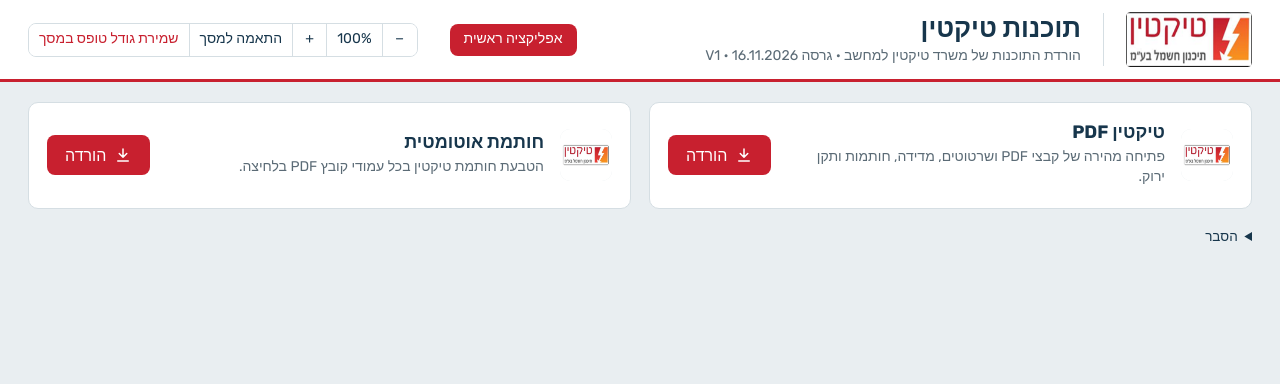
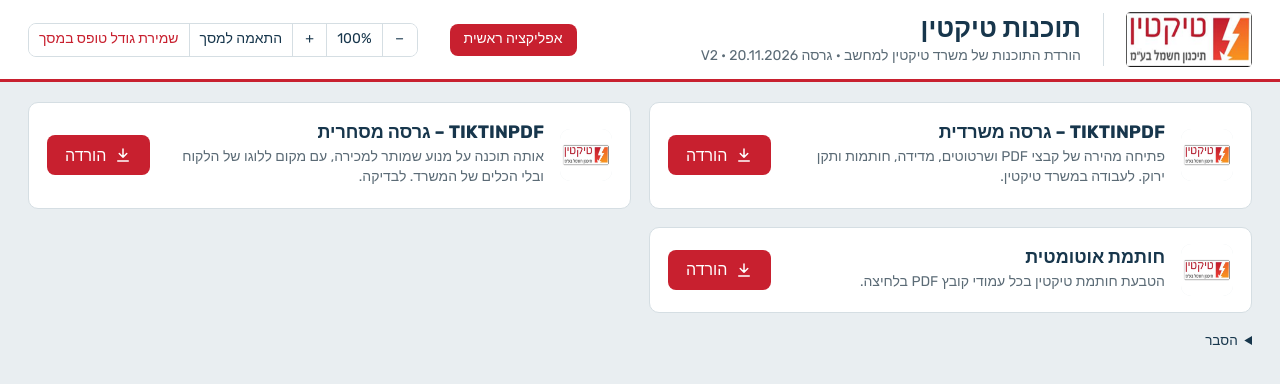
Before and after one commit to tiktiny/tiktin-tools, a plain HTML site: page programs.html in a window 1280 px wide. Drawn offline with Linux system fonts and the light colour scheme; no server answers.

Commit message:
Programs V2: TIKTINPDF office + commercial

```diff
--- a/programs.html
+++ b/programs.html
@@ -43,7 +43,7 @@ details.note summary{cursor:pointer;color:var(--ink)}
 </style>
 </head>
 <body>
-<header><div class="head"><img class="logo" src="tiktin-logo.png" alt="טיקטין תכנון חשמל" width="213" height="92"><div class="brand"><h1>תוכנות טיקטין</h1><p>הורדת התוכנות של משרד טיקטין למחשב · <span class="ver">גרסה V1 · 16.11.2026</span></p></div>
+<header><div class="head"><img class="logo" src="tiktin-logo.png" alt="טיקטין תכנון חשמל" width="213" height="92"><div class="brand"><h1>תוכנות טיקטין</h1><p>הורדת התוכנות של משרד טיקטין למחשב · <span class="ver">גרסה V2 · 20.11.2026</span></p></div>
 <a class="hlink" href="./" title="חזרה לאפליקציה הראשית">אפליקציה ראשית</a>
 <div class="fz" role="group" aria-label="גודל התצוגה" title="שינוי גודל התצוגה של הדף הזה בלבד – הדפדפן לא מושפע">
 <button id="fzMinus" title="הקטנה">−</button><button id="fzVal" title="חזרה לגודל רגיל (100%)">100%</button><button id="fzPlus" title="הגדלה">+</button><button id="fzFit" title="הגודל הגדול ביותר שבו הכול נכנס במסך">התאמה למסך</button><button id="fzKeep" class="keep" title="שמירת גודל התצוגה של הדף הזה במחשב הזה">שמירת גודל טופס במסך</button>
@@ -54,7 +54,8 @@ details.note summary{cursor:pointer;color:var(--ink)}
 // להוספת תוכנה חדשה: שורה אחת כאן + העלאת הקובץ לגרסה "downloads"
 const REL='https://github.com/tiktiny/tiktin-software/releases/download/downloads/';
 const PROGS=[
- {file:'TiktinPDF-Setup-A.exe',title:'טיקטין PDF',desc:'פתיחה מהירה של קבצי PDF ושרטוטים, מדידה, חותמות ותקן ירוק.',icon:'icons/tiktin-192.png'},
+ {file:'TiktinPDF-Setup.exe',title:'TIKTINPDF – גרסה משרדית',desc:'פתיחה מהירה של קבצי PDF ושרטוטים, מדידה, חותמות ותקן ירוק. לעבודה במשרד טיקטין.',icon:'icons/tiktin-192.png'},
+ {file:'TiktinPDF-Commercial-Setup.exe',title:'TIKTINPDF – גרסה מסחרית',desc:'אותה תוכנה על מנוע שמותר למכירה, עם מקום ללוגו של הלקוח ובלי הכלים של המשרד. לבדיקה.',icon:'icons/tiktin-192.png'},
  {file:'TiktinStamp-Setup.exe',title:'חותמת אוטומטית',desc:'הטבעת חותמת טיקטין בכל עמודי קובץ PDF בלחיצה.',icon:'icons/tiktin-192.png'},
 ];
 const dlIcon='<svg viewBox="0 0 24 24"><path d="M12 4v11M7 10l5 5 5-5M5 20h14"/></svg>';
```
